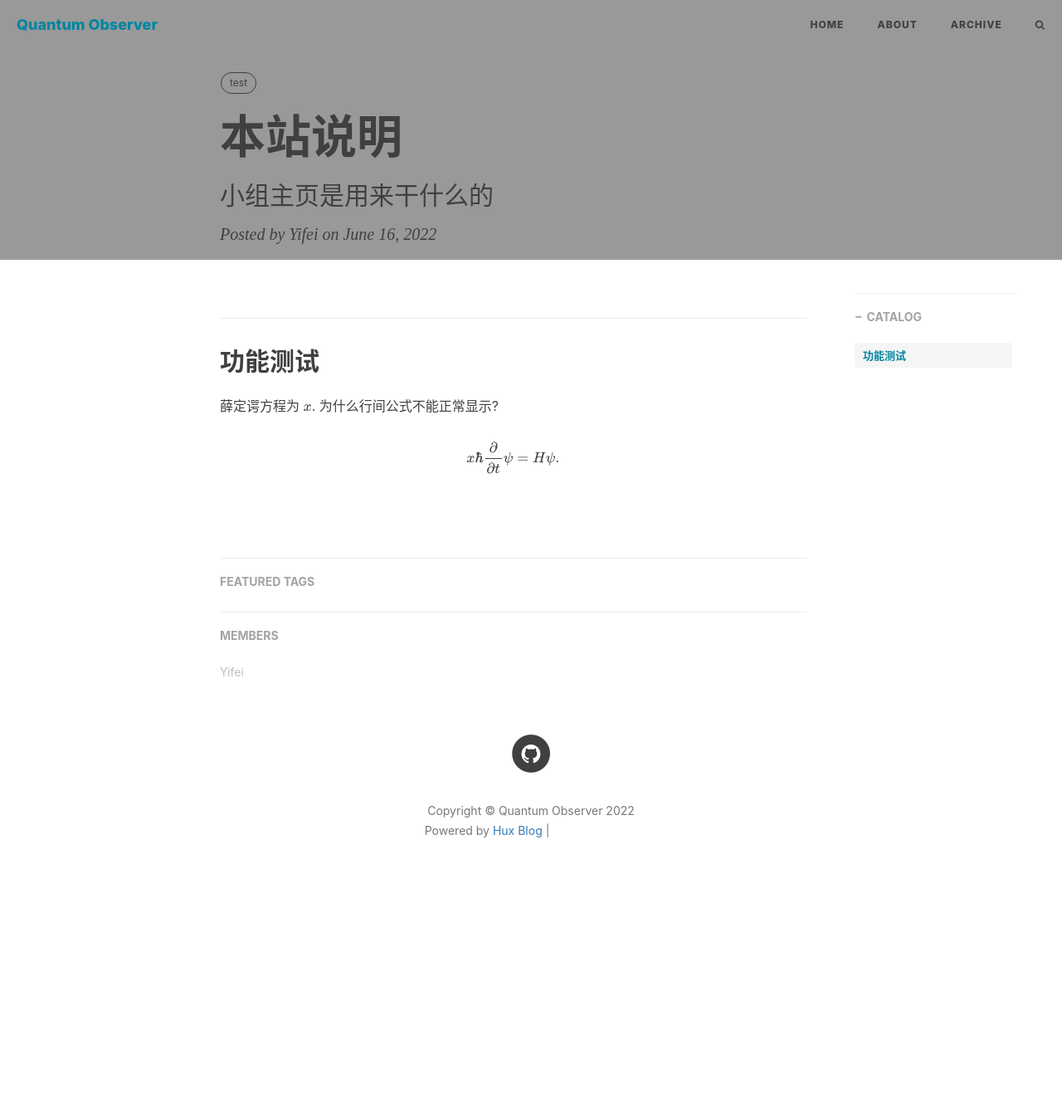
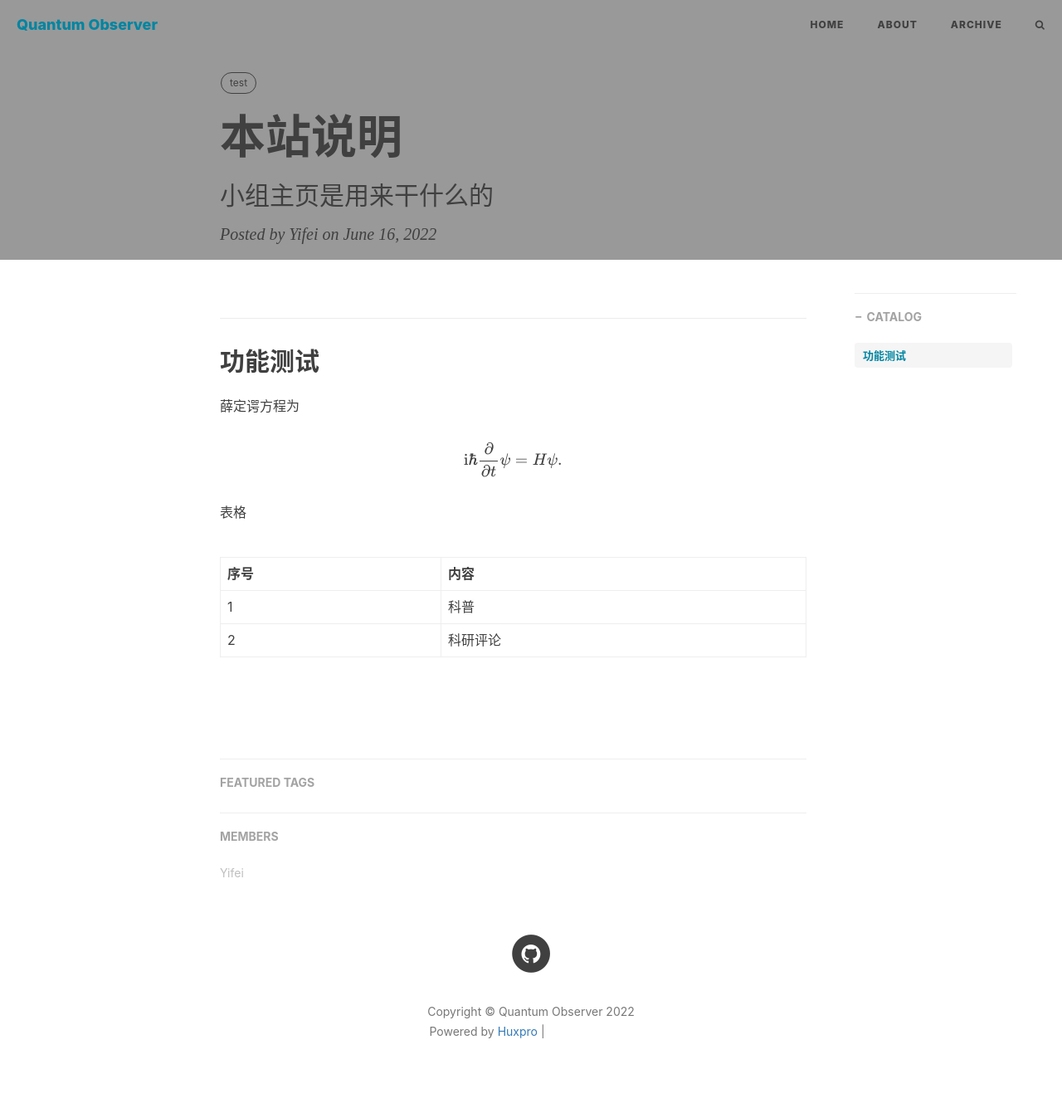
Before and after one commit to QuantumObserverIASTU/QuantumObserverIASTU.github.io, a Jekyll site: the page built from _posts/2022-06-16-test.md, in a window 1280 px wide. Shown: the whole page at 83% size. Built offline with Jekyll 4.4.1, drawn with Linux system fonts in a browser that asks for light colours; nearby versions of some CDN libraries; formulas are drawn with MathJax 3; comment, search, counter and statistics services are not loaded; before the commit the page ends 1105 px from its top, so only the background shows below that; grey boxes are pictures that could not be loaded.

```diff
--- a/_config.yml
+++ b/_config.yml
@@ -2,7 +2,7 @@
 title: Quantum Observer
 SEOTitle: 量子观察者 | Quantum Observer
 header-img: img/home-bg.jpeg
-email: huxpro@gmail.com
+email: quantumobserver.iastu@gmail.com
 description: ""
 keyword: ""
 url: "https://quantumobserveriastu.github.io"              # your host, for absolute URL
--- a/_includes/footer.html
+++ b/_includes/footer.html
@@ -9,7 +9,7 @@
                 <p class="copyright text-muted">
                     Copyright &copy; {{ site.title }} {{ site.time | date: '%Y' }}
                     <br>
-                    Powered by <a href="http://huangxuan.me">Hux Blog</a> |
+                    Powered by <a href="https://github.com/Huxpro/huxpro.github.io">Huxpro</a> |
                     <iframe style="margin-left: 2px; margin-bottom:-5px;" frameborder="0" scrolling="0" width="100px"
                         height="20px"
                         src="https://ghbtns.com/github-btn.html?user=huxpro&repo=huxpro.github.io&type=star&count=true">
--- a/_includes/mathjax_support.html
+++ b/_includes/mathjax_support.html
@@ -1,4 +1,4 @@
-<script type="text/x-mathjax-config">
+<!-- <script type="text/x-mathjax-config">
   MathJax.Hub.Config({
     TeX: {
       equationNumbers: {
--- a/_posts/2022-06-16-test.md
+++ b/_posts/2022-06-16-test.md
@@ -13,6 +13,13 @@ tags:
 
 ## 功能测试
 
-薛定谔方程为 $x$. 为什么行间公式不能正常显示?
+薛定谔方程为
 
-$$x\hbar\frac{\partial }{\partial t}\psi=H\psi.$$
+$$\mathrm{i}\hbar\frac{\partial }{\partial t}\psi=H\psi.$$
+
+表格
+
+序号 | 内容
+--|--
+1|科普
+2|科研评论
```
Also changed, not shown: other parts of _includes/mathjax_support.html (+18 -4 lines), _layouts/page.html (+1 -16 lines), 8 other files.
